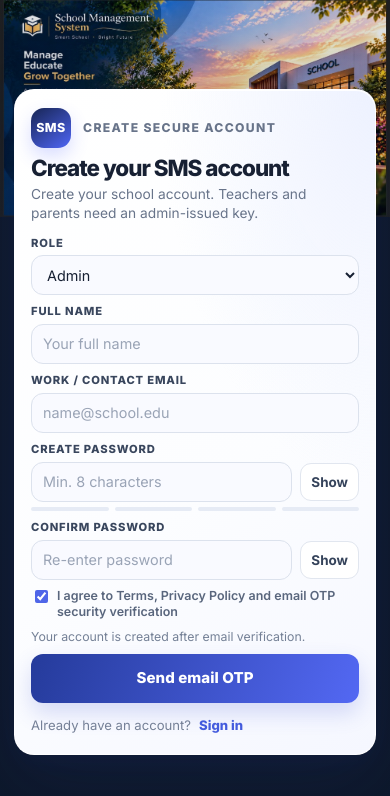
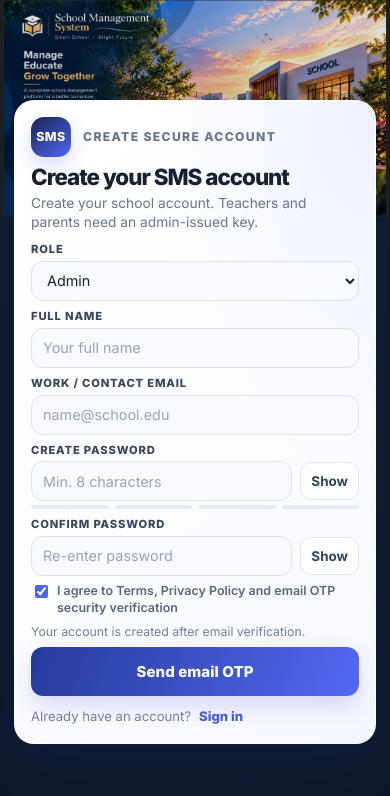
Before and after one commit to lokesh9191334/SCHOOL-MANAGEMENT-SYSTEM, a React (Vite) app: page /auth/register in a window 390 px wide. Shown: the top 796 px of the page. Built offline with nearby package versions, Linux system fonts and the light colour scheme.

Commit message:
Reduce Create New panel height
Co-authored-by: Copilot <223556219+Copilot@users.noreply.github.com>

```diff
--- a/src/styles/auth-premium.css
+++ b/src/styles/auth-premium.css
@@ -702,8 +702,8 @@
 }
 
 .auth-stage--register .auth-form-card {
-  gap: 13px;
-  padding: 22px 24px;
+  gap: 10px;
+  padding: 18px 24px;
   border-color: rgba(255, 255, 255, 0.92);
   background:
     radial-gradient(ellipse at 100% 0%, rgba(220, 229, 255, 0.48), transparent 42%),
@@ -728,11 +728,11 @@
 }
 
 .auth-stage--register .auth-form-stack {
-  gap: 9px;
+  gap: 8px;
 }
 
 .auth-stage--register .auth-field {
-  gap: 4px;
+  gap: 3px;
 }
 
 .auth-stage--register .auth-field > span {
@@ -786,12 +786,12 @@
   }
 
   .auth-stage--register .auth-form-card {
-    gap: 11px;
-    padding: 18px 16px;
+    gap: 9px;
+    padding: 16px;
   }
 
   .auth-stage--register .auth-form-stack {
-    gap: 8px;
+    gap: 7px;
   }
 }
 
```
